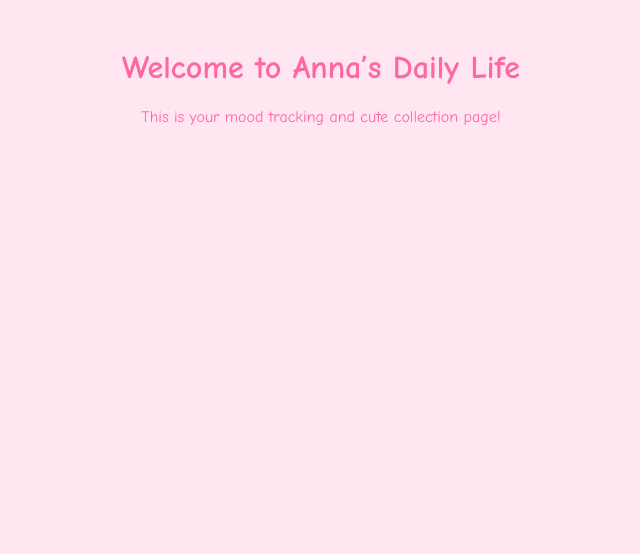
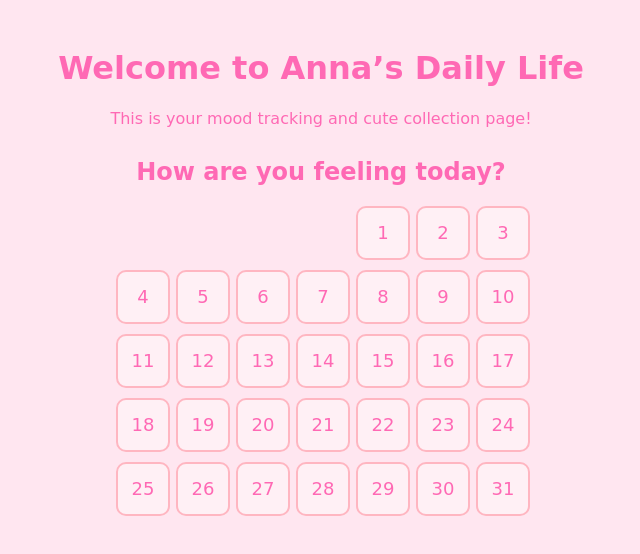
Before and after one commit to jonwillams596/anna-daily-life, a plain HTML site: page index.html in a window 1280 px wide. Shown: the whole page, without its empty margins (319-959 px from the left). Drawn offline with Linux system fonts and the light colour scheme.

Commit message:
anna-daily-life-calendar

```diff
--- a/index.html
+++ b/index.html
@@ -10,5 +10,12 @@
 <body>
   <h1>Welcome to Anna’s Daily Life</h1>
   <p>This is your mood tracking and cute collection page!</p>
+
+  <div id="mood-calendar">
+    <h2>How are you feeling today?</h2>
+    <div id="calendar-grid"></div>
+  </div>
+
+  <script src="script.js"></script>
 </body>
 </html>
--- a/script.js
+++ b/script.js
@@ -1,16 +1,27 @@
 
-function saveNote() {
-    const note = document.querySelector("textarea").value;
-    const moodResponse = getRandomResponse();
-    alert(moodResponse + "\nYou wrote: " + note);
+function createCalendar() {
+  const today = new Date();
+  const year = today.getFullYear();
+  const month = today.getMonth();
+
+  const firstDay = new Date(year, month, 1).getDay();
+  const daysInMonth = new Date(year, month + 1, 0).getDate();
+  const calendar = document.getElementById("calendar-grid");
+
+  calendar.innerHTML = "";
+
+  for (let i = 0; i < firstDay; i++) {
+    const emptyCell = document.createElement("div");
+    calendar.appendChild(emptyCell);
+  }
+
+  for (let day = 1; day <= daysInMonth; day++) {
+    const dayCell = document.createElement("div");
+    dayCell.className = "calendar-day";
+    dayCell.textContent = day;
+
+    calendar.appendChild(dayCell);
+  }
 }
-function getRandomResponse() {
-    const responses = [
-        "Aww baby, you did so well today!",
-        "Sending kisses and sparkles!",
-        "You’re my sunshine, even on cloudy days.",
-        "Let’s cuddle and forget all worries.",
-        "Time to relax, you earned it, baby."
-    ];
-    return responses[Math.floor(Math.random() * responses.length)];
-}
+
+createCalendar();
--- a/style.css
+++ b/style.css
@@ -1,8 +1,37 @@
 
 body {
-    background-color: #ffe6f0;
-    font-family: 'Comic Sans MS', cursive, sans-serif;
-    color: #ff66a3;
-    text-align: center;
-    padding: 20px;
+  background-color: #ffe6f0;
+  font-family: 'Brush Script MT', cursive;
+  text-align: center;
+  padding: 20px;
+  color: #ff69b4;
 }
+
+#mood-calendar {
+  text-align: center;
+  margin-top: 30px;
+}
+
+#calendar-grid {
+  display: grid;
+  grid-template-columns: repeat(7, 50px);
+  gap: 10px;
+  justify-content: center;
+  margin-top: 20px;
+}
+
+.calendar-day {
+  width: 50px;
+  height: 50px;
+  background-color: #fff0f5;
+  border: 2px solid #ffb6c1;
+  border-radius: 10px;
+  line-height: 50px;
+  font-size: 18px;
+  cursor: pointer;
+  transition: transform 0.2s;
+}
+
+.calendar-day:hover {
+  transform: scale(1.1);
+}
```
Lines whose indentation alone changed are shown as unchanged.
